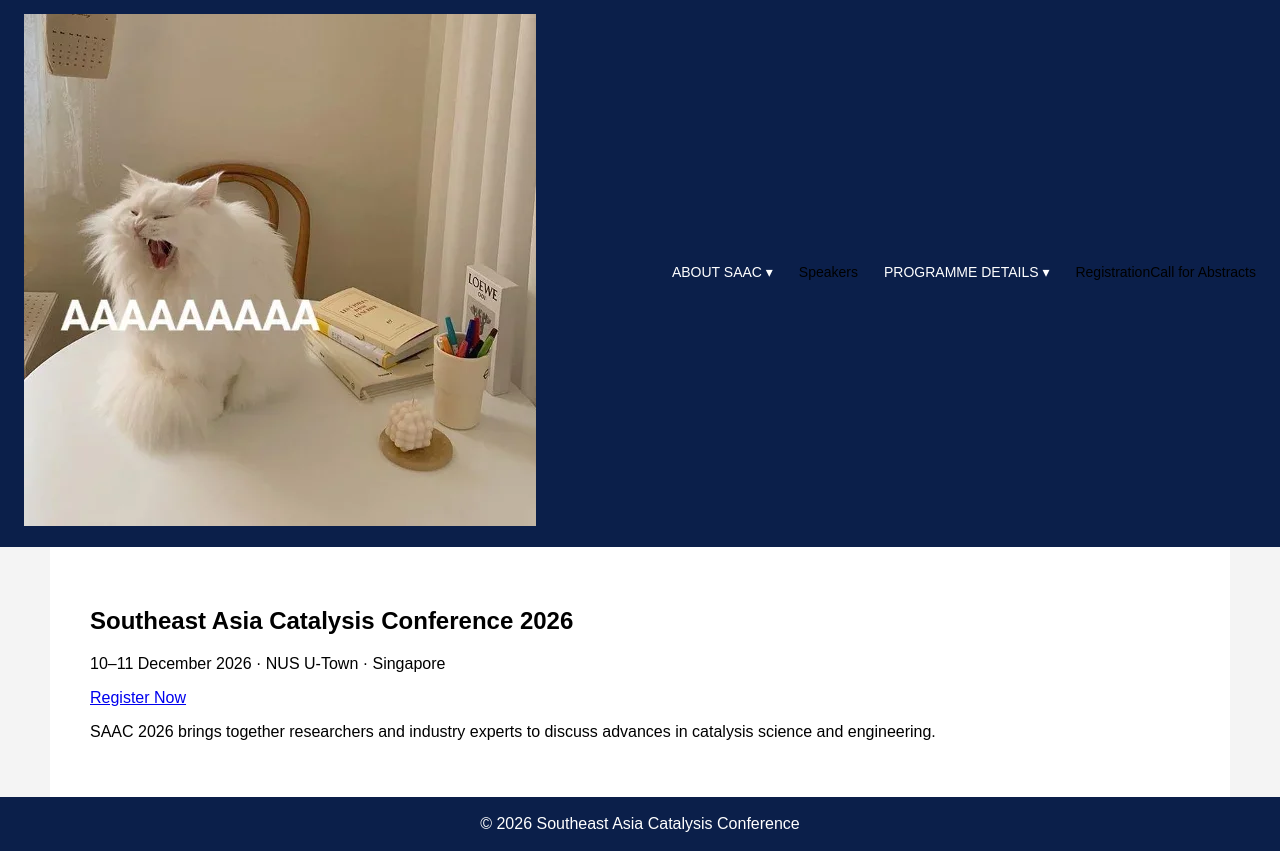
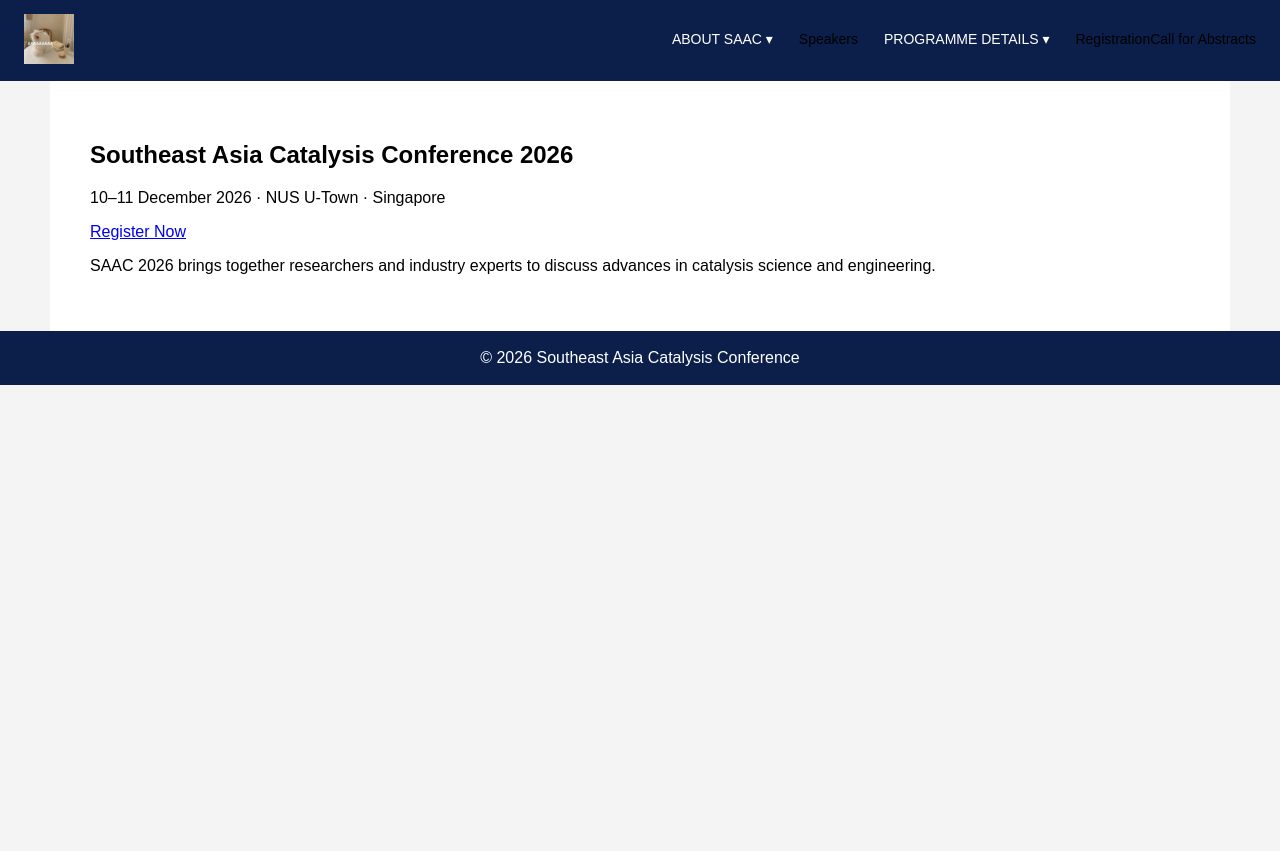
Before and after one commit to sacc2026/sacc2026, a Next.js app: page / in a window 1280 px wide. After the commit the page ends 800 px from the top, so only its background shows below. Built offline with nearby package versions, Linux system fonts and the light colour scheme.

Commit message:
Update globals.css

```diff
--- a/app/globals.css
+++ b/app/globals.css
@@ -20,9 +20,10 @@ body {
 }
 
 /* ===== LOGO PLACEHOLDER ===== */
-.logo-placeholder {
-  width: 180px;   /* same visual weight as SICC logo */
+.header-logo {
   height: 50px;
+  width: auto;
+  display: block;
 }
 
 /* ===== NAVIGATION ===== */
```
